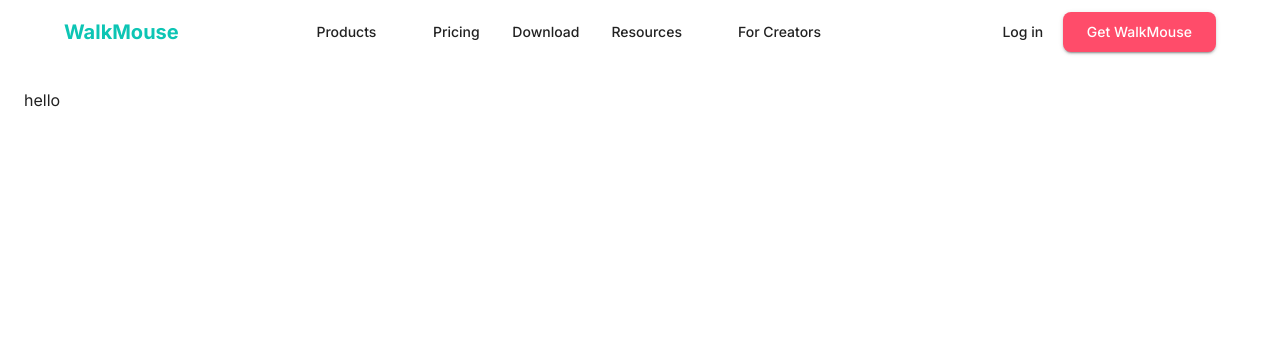
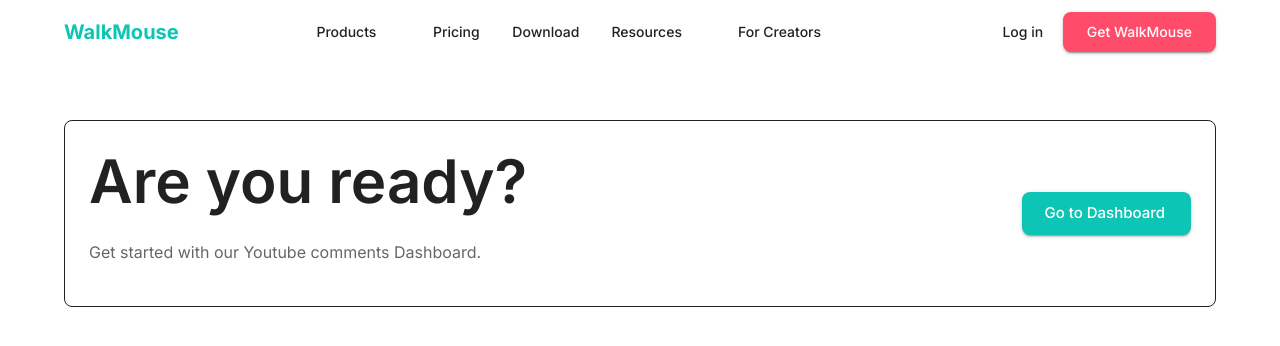
Before and after one commit to bliod/yt-comment-dsiplay-front, a Next.js app: page / in a window 1280 px wide. Shown: the top 346 px of the page. Built offline with nearby package versions, Linux system fonts and the light colour scheme; some icons are missing.

Commit message:
[ADD] landing page link, sectionCard skeleton, empty state if no cards selected

```diff
--- a/app/page.tsx
+++ b/app/page.tsx
@@ -1,10 +1,49 @@
-import { Typography } from "@mui/material";
-import Image from "next/image";
+import { ArrowRightIcon } from "@heroicons/react/24/outline";
+import { Button, Container, Grid, Link, Typography } from "@mui/material";
 
 export default function Page() {
   return (
     <main className="flex min-h-screen flex-col p-6">
-      <Typography>hello</Typography>
+      <Container sx={{ marginY: 4 }}>
+        <Grid
+          container
+          spacing={6}
+          alignItems="center"
+          padding={3}
+          sx={{ border: "1px solid", borderRadius: "8px" }}
+        >
+          <Grid size={{ xs: 12, lg: 6 }}>
+            <div style={{ marginBottom: "16px" }}>
+              <Typography variant="h2" fontWeight={600} gutterBottom>
+                Are you ready?
+              </Typography>
+              <Typography variant="subtitle1" color="textSecondary">
+                Get started with our Youtube comments Dashboard.
+              </Typography>
+            </div>
+          </Grid>
+          <Grid
+            size={{ xs: 12, lg: 6 }}
+            style={{
+              display: "flex",
+              justifyContent: "flex-end",
+              gap: "16px",
+            }}
+          >
+            <Link href="/youtubeComments">
+              <Button
+                variant="contained"
+                color="secondary"
+                size="large"
+                endIcon={<ArrowRightIcon />}
+                sx={{ color: "white" }}
+              >
+                Go to Dashboard
+              </Button>
+            </Link>
+          </Grid>
+        </Grid>
+      </Container>
     </main>
   );
 }
--- a/app/ui/commentsDashboard/SectionCard/index.tsx
+++ b/app/ui/commentsDashboard/SectionCard/index.tsx
@@ -1,4 +1,4 @@
-import { Box, IconButton, Tooltip, Typography } from "@mui/material";
+import { Box, IconButton, Skeleton, Tooltip, Typography } from "@mui/material";
 import { FunctionComponent, useEffect, useState } from "react";
 import CommentListItem from "./commentListItem";
 import { IVideoCommentsDocument } from "@/app/lib/interfaces/IVideoComments";
@@ -31,10 +31,9 @@ const SectionCard: FunctionComponent<SectionCardProps> = ({
   }, []);
 
   if (!videoComments) {
-    return <Typography>No results</Typography>;
+    return <Skeleton variant="rounded" width={"100%"} height={"100%"} />;
   }
 
-  console.log(videoComments, "videoComments");
   return (
     <Box
       sx={{
--- /dev/null
+++ b/app/ui/commentsDashboard/emptyState/index.tsx
@@ -0,0 +1,78 @@
+"use client";
+
+import type React from "react";
+import { Box, Typography, Button, Paper } from "@mui/material";
+import InboxIcon from "@mui/icons-material/Inbox";
+import AddCircleOutlineIcon from "@mui/icons-material/AddCircleOutline";
+
+interface EmptyStateProps {
+  title?: string;
+  description?: string;
+  icon?: React.ReactNode;
+  actionLabel?: string;
+  onAction?: () => void;
+  compact?: boolean;
+}
+
+export default function EmptyState({
+  title = "No data available",
+  description = "Please Add Youtube ID",
+  icon = <InboxIcon sx={{ fontSize: 64, color: "text.disabled" }} />,
+  actionLabel,
+  onAction,
+  compact = false,
+}: EmptyStateProps) {
+  return (
+    <Paper
+      elevation={0}
+      sx={{
+        p: compact ? 3 : 6,
+        display: "flex",
+        flexDirection: "column",
+        alignItems: "center",
+        justifyContent: "center",
+        backgroundColor: "background.default",
+        border: "1px dashed",
+        borderColor: "divider",
+        borderRadius: 2,
+        height: compact ? "auto" : "100%",
+        minHeight: compact ? "auto" : 200,
+        width: "100%",
+      }}
+    >
+      <Box sx={{ mb: 2 }}>{icon}</Box>
+      <Typography
+        variant={compact ? "h6" : "h5"}
+        component="h3"
+        align="center"
+        gutterBottom
+      >
+        {title}
+      </Typography>
+      <Typography
+        variant="body2"
+        color="text.secondary"
+        align="center"
+        sx={{ mb: actionLabel ? 3 : 0, maxWidth: 400 }}
+      >
+        {description}
+      </Typography>
+      {actionLabel && onAction && (
+        <Button
+          variant="contained"
+          startIcon={<AddCircleOutlineIcon />}
+          onClick={onAction}
+          sx={{
+            mt: 2,
+            bgcolor: "#0DC5B4",
+            "&:hover": {
+              bgcolor: "#0AB0A0",
+            },
+          }}
+        >
+          {actionLabel}
+        </Button>
+      )}
+    </Paper>
+  );
+}
--- a/app/ui/commentsDashboard/index.tsx
+++ b/app/ui/commentsDashboard/index.tsx
@@ -4,6 +4,7 @@ import { Button, Grid, Paper, TextField, Typography } from "@mui/material";
 import Box from "@mui/material/Box";
 import { FunctionComponent, SyntheticEvent, useState } from "react";
 import SectionCard from "./SectionCard";
+import EmptyState from "./emptyState";
 
 interface CommentsDashboardProps {}
 
@@ -71,11 +72,15 @@ const CommentsDashboard: FunctionComponent<CommentsDashboardProps> = () => {
         }}
       >
         <Grid container spacing={2} sx={{ marginTop: 2, width: "100%" }}>
-          {Object.keys(cards).map((videoId) => (
-            <Grid key={videoId} size={{ xs: 12, md: 6 }}>
-              <SectionCard videoId={videoId} closeCallback={handleRemove} />
-            </Grid>
-          ))}
+          {Object.keys(cards).length === 0 ? (
+            <EmptyState />
+          ) : (
+            Object.keys(cards).map((videoId) => (
+              <Grid key={videoId} size={{ xs: 12, md: 6 }}>
+                <SectionCard videoId={videoId} closeCallback={handleRemove} />
+              </Grid>
+            ))
+          )}
         </Grid>
       </Paper>
     </Box>
```
